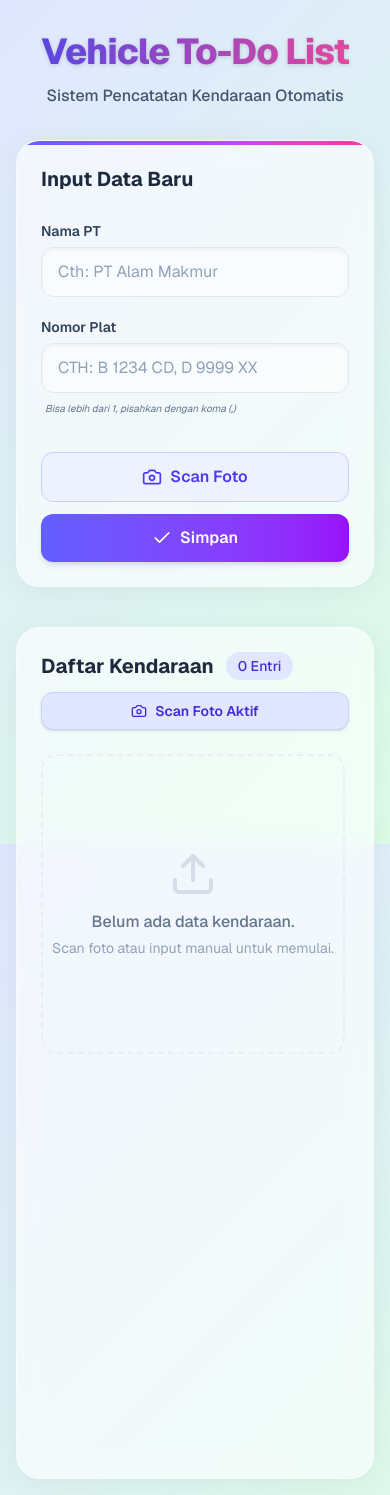
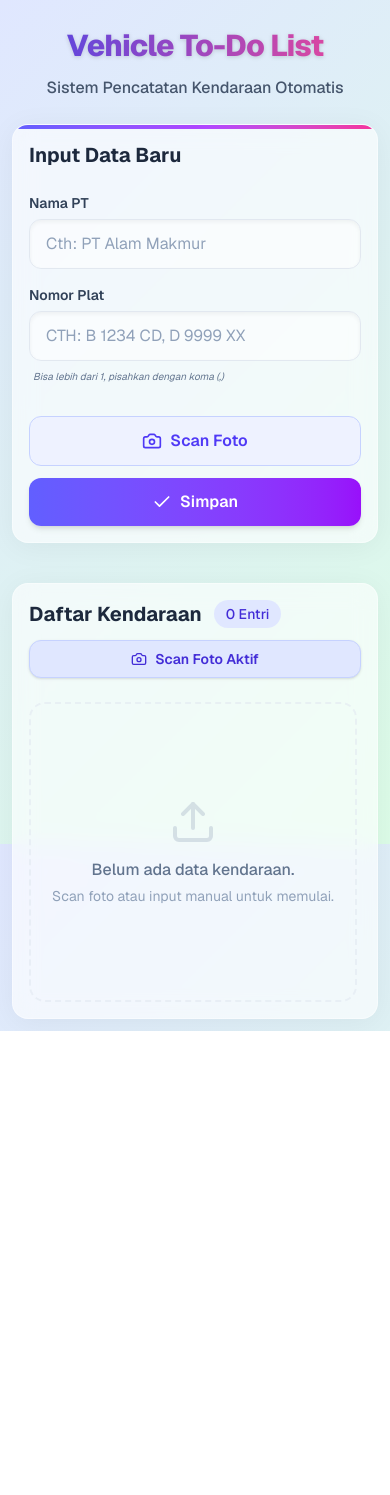
Before and after one commit to agilaulia/TO-DO-LIST, a Next.js app: page / in a window 390 px wide. After the commit the page ends 1031 px from the top, so only its background shows below. Built offline with nearby package versions, Linux system fonts and the light colour scheme.

Commit message:
Catatan tentang perubahan yang Anda lakukan

```diff
--- a/src/app/page.tsx
+++ b/src/app/page.tsx
@@ -224,10 +224,10 @@ export default function Home() {
   }, {} as Record<string, { originalName: string; items: VehicleEntry[] }>);
 
   return (
-    <main className="w-full min-h-screen p-4 md:p-8 max-w-7xl mx-auto flex flex-col gap-8">
+    <main className="w-full min-h-screen p-3 sm:p-6 md:p-8 max-w-7xl mx-auto flex flex-col gap-6 md:gap-8 overflow-x-hidden">
       {/* Header */}
-      <header className="text-center mt-4 md:mt-8">
-        <h1 className="text-4xl md:text-5xl font-extrabold tracking-tight text-gradient mb-2 pb-1 drop-shadow-sm">
+      <header className="text-center mt-4 md:mt-8 px-2">
+        <h1 className="text-3xl sm:text-4xl md:text-5xl font-extrabold tracking-tight text-gradient mb-2 pb-1 drop-shadow-sm">
           Vehicle To-Do List
         </h1>
         <p className="text-slate-600 dark:text-slate-300 font-medium">
@@ -239,7 +239,7 @@ export default function Home() {
       <div className="flex flex-col gap-10 items-center w-full">
 
         {/* Input Panel */}
-        <section className="glass-panel w-full max-w-2xl mx-auto p-6 md:p-8 rounded-3xl flex flex-col gap-5 relative overflow-hidden shadow-lg hover:shadow-xl transition-all duration-300">
+        <section className="glass-panel w-full max-w-2xl mx-auto p-4 sm:p-6 md:p-8 rounded-2xl md:rounded-3xl flex flex-col gap-4 sm:gap-5 relative overflow-hidden shadow-lg hover:shadow-xl transition-all duration-300">
           <div className="absolute top-0 left-0 w-full h-1 bg-gradient-to-r from-indigo-500 via-purple-500 to-pink-500"></div>
 
           <h2 className="text-xl font-bold text-slate-800 dark:text-white mb-2">
@@ -253,7 +253,7 @@ export default function Home() {
               value={namaPT}
               onChange={(e) => setNamaPT(e.target.value)}
               placeholder="Cth: PT Alam Makmur"
-              className="w-full px-4 py-3 rounded-xl border border-slate-200 dark:border-slate-700 bg-white/50 dark:bg-slate-800/50 focus:ring-2 focus:ring-indigo-500 focus:outline-none transition-all placeholder:text-slate-400 shadow-inner"
+              className="w-full px-4 py-3 text-base rounded-xl border border-slate-200 dark:border-slate-700 bg-white/50 dark:bg-slate-800/50 focus:ring-2 focus:ring-indigo-500 focus:outline-none transition-all placeholder:text-slate-400 shadow-inner"
             />
           </div>
 
@@ -264,7 +264,7 @@ export default function Home() {
               value={nomorPlat}
               onChange={(e) => setNomorPlat(e.target.value)}
               placeholder="Cth: B 1234 CD, D 9999 XX"
-              className="w-full px-4 py-3 rounded-xl border border-slate-200 dark:border-slate-700 bg-white/50 dark:bg-slate-800/50 focus:ring-2 focus:ring-indigo-500 focus:outline-none transition-all placeholder:text-slate-400 uppercase shadow-inner"
+              className="w-full px-4 py-3 text-base rounded-xl border border-slate-200 dark:border-slate-700 bg-white/50 dark:bg-slate-800/50 focus:ring-2 focus:ring-indigo-500 focus:outline-none transition-all placeholder:text-slate-400 uppercase shadow-inner"
             />
             <span className="text-[10px] text-slate-500 italic mt-0.5 ml-1">Bisa lebih dari 1, pisahkan dengan koma (,)</span>
           </div>
@@ -300,12 +300,12 @@ export default function Home() {
 
         {/* Rekap Panel */}
         {entries.length > 0 && (
-          <section className="glass-panel w-full max-w-7xl mx-auto p-6 md:p-8 rounded-3xl flex flex-col gap-5 shadow-lg">
-            <h2 className="text-xl font-bold text-slate-800 dark:text-white mb-2 flex items-center gap-2">
-              <span className="w-2 h-6 bg-gradient-to-b from-indigo-500 to-purple-500 rounded-full"></span>
+          <section className="glass-panel w-full max-w-7xl mx-auto p-4 sm:p-6 md:p-8 rounded-2xl md:rounded-3xl flex flex-col gap-4 sm:gap-5 shadow-lg">
+            <h2 className="text-lg sm:text-xl font-bold text-slate-800 dark:text-white mb-1 sm:mb-2 flex items-center gap-2">
+              <span className="w-2 h-5 sm:h-6 bg-gradient-to-b from-indigo-500 to-purple-500 rounded-full"></span>
               Rekap Status Kendaraan
             </h2>
-            <div className="grid grid-cols-2 sm:grid-cols-3 md:grid-cols-4 lg:grid-cols-5 gap-4">
+            <div className="grid grid-cols-1 min-[400px]:grid-cols-2 sm:grid-cols-3 md:grid-cols-4 lg:grid-cols-5 gap-3 sm:gap-4">
               {Object.values(groupedEntries).map((group) => {
                 const activeItems = group.items.filter((item) => item.status === 'Active');
                 const inactiveItems = group.items.filter((item) => item.status === 'Inactive');
@@ -361,7 +361,7 @@ export default function Home() {
         )}
 
         {/* List Panel */}
-        <section className="glass-panel w-full p-6 md:p-8 rounded-3xl flex flex-col gap-4 shadow-lg">
+        <section className="glass-panel w-full p-4 sm:p-6 md:p-8 rounded-2xl md:rounded-3xl flex flex-col gap-4 shadow-lg">
           <div className="flex flex-col sm:flex-row justify-between items-start sm:items-center mb-2 gap-3">
             <h2 className="text-xl font-bold text-slate-800 dark:text-white flex items-center gap-3">
               <span>Daftar Kendaraan</span>
@@ -388,7 +388,7 @@ export default function Home() {
             />
           </div>
 
-          <div className={`overflow-y-auto h-[700px] pr-1 custom-scrollbar ${entries.length === 0 ? 'flex flex-col' : ''}`}>
+          <div className={`overflow-y-auto max-h-[65vh] md:h-[700px] md:max-h-none pr-1 sm:pr-2 custom-scrollbar ${entries.length === 0 ? 'flex flex-col' : ''}`}>
             {entries.length === 0 ? (
               <div className="text-center py-12 flex flex-col items-center justify-center text-slate-400 dark:text-slate-500 min-h-[300px] border-2 border-dashed border-slate-200/60 dark:border-slate-700/60 rounded-2xl">
                 <Upload className="w-12 h-12 mb-3 opacity-30" />
```
